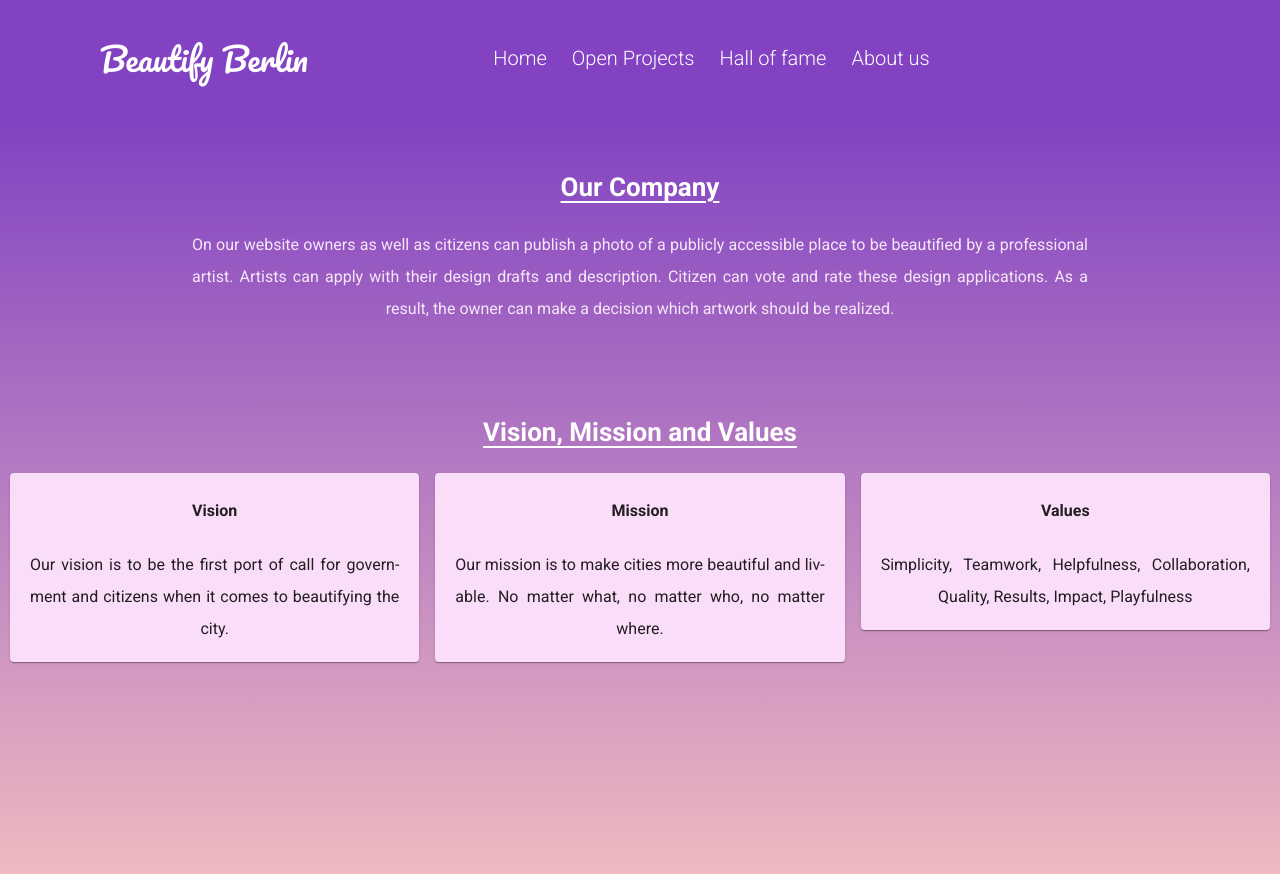
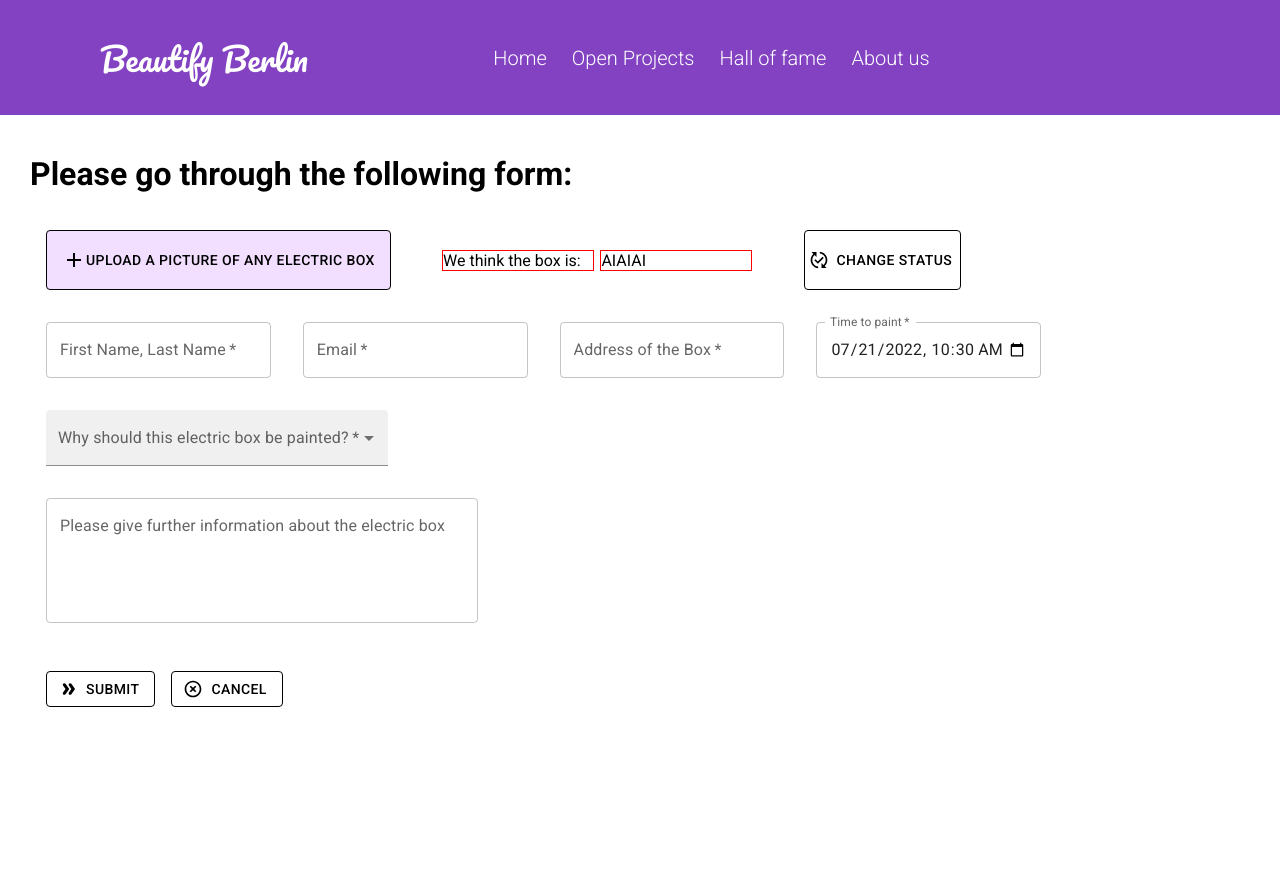
Before and after one commit to TechLabs-Berlin/st22-beautify-berlin, a React (Create React App) app in the folder beautifyberlin/: page / in a window 1280 px wide. Shown: the top 874 px of the page. After the commit the page ends 800 px from the top, so only its background shows below. Built offline with nearby package versions, Linux system fonts and the light colour scheme.

Commit message:
Add divs for AI Upload

```diff
--- a/beautifyberlin/src/App.js
+++ b/beautifyberlin/src/App.js
@@ -1,12 +1,12 @@
 import TopBar from "./components/topbar/TopBar";
-import AboutUs from "./pages/AboutUs/AboutUs";
+import NewBox from "./pages/NewBox/NewBoxes";
 
 function App() {
   return (
     <div className="head">
       <>
         <TopBar />
-        <AboutUs />
+        <NewBox />
       </>
     </div>
   );
--- a/beautifyberlin/src/components/emptytext/textfield.js
+++ b/beautifyberlin/src/components/emptytext/textfield.js
@@ -98,7 +98,7 @@ export default function Emptyfield() {
         <TextField
           sx={{ m: 2, width: "48ch" }}
           id="outlined-multiline-static"
-          label="Describe the environment in which the box is located"
+          label="Please give further information about the electric box"
           multiline
           rows={4}
           defaultValue=""
--- /dev/null
+++ b/beautifyberlin/src/components/picupload/PicUpload.css
@@ -0,0 +1,14 @@
+.AILine {
+  display: flex;
+}
+
+.let {
+  margin: 2em;
+}
+
+.Implement {
+  display: inline-block;
+  border: 1px solid red;
+  margin: 0.2em;
+  width: 150px;
+}
--- a/beautifyberlin/src/components/picupload/PicUpload.js
+++ b/beautifyberlin/src/components/picupload/PicUpload.js
@@ -1,10 +1,12 @@
 import { Button } from "@mui/material";
 import AddIcon from "@mui/icons-material/Add";
 import React from "react";
+import "./PicUpload.css";
+import PublishedWithChangesIcon from "@mui/icons-material/PublishedWithChanges";
 
 export default function PicUpload() {
   return (
-    <div>
+    <div className="AILine">
       <Button
         variant="outlined"
         component="label"
@@ -13,11 +15,71 @@ export default function PicUpload() {
           borderColor: "black",
           margin: 2,
           backgroundColor: "#f2deff",
+          ["@media (max-width:780px)"]: {
+            display: "none",
+          },
         }}
       >
-        <AddIcon /> Upload a picture of any electric box
+        <AddIcon />
+        Upload a picture of any electric box
         <input type="file" hidden />
       </Button>
+      <Button
+        variant="outlined"
+        component="label"
+        sx={{
+          color: "black",
+          borderColor: "black",
+          margin: 2,
+          backgroundColor: "#f2deff",
+          ["@media (min-width:780px)"]: {
+            display: "none",
+          },
+        }}
+      >
+        <AddIcon />
+        <input type="file" hidden />
+      </Button>
+      <div className="let">
+        <div className="Implement">
+          <div>We think the box is:</div>
+        </div>
+        <div className="Implement">
+          <div>AIAIAI</div>
+        </div>
+      </div>
+      <div className="AILine">
+        <Button
+          variant="outlined"
+          startIcon={<PublishedWithChangesIcon />}
+          sx={{
+            color: "black",
+            borderColor: "black",
+            margin: 2,
+            padding: 1,
+            "&:hover": { backgroundColor: "#f2deff", borderColor: "black" },
+            ["@media (max-width:780px)"]: {
+              display: "none",
+            },
+          }}
+        >
+          Change status
+        </Button>
+        <Button
+          variant="outlined"
+          startIcon={<PublishedWithChangesIcon />}
+          sx={{
+            color: "black",
+            borderColor: "black",
+            margin: 2,
+            padding: 1,
+            "&:hover": { backgroundColor: "#f2deff", borderColor: "black" },
+            ["@media (min-width:780px)"]: {
+              display: "none",
+            },
+          }}
+        ></Button>
+      </div>
     </div>
   );
 }
```
